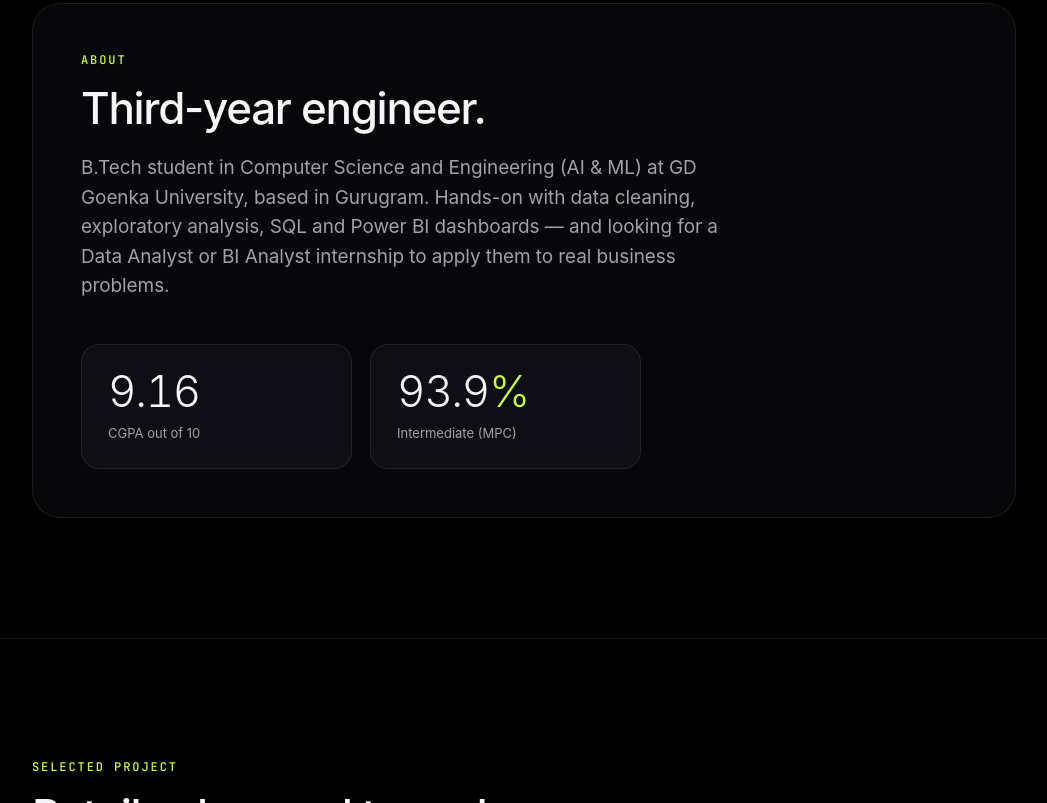
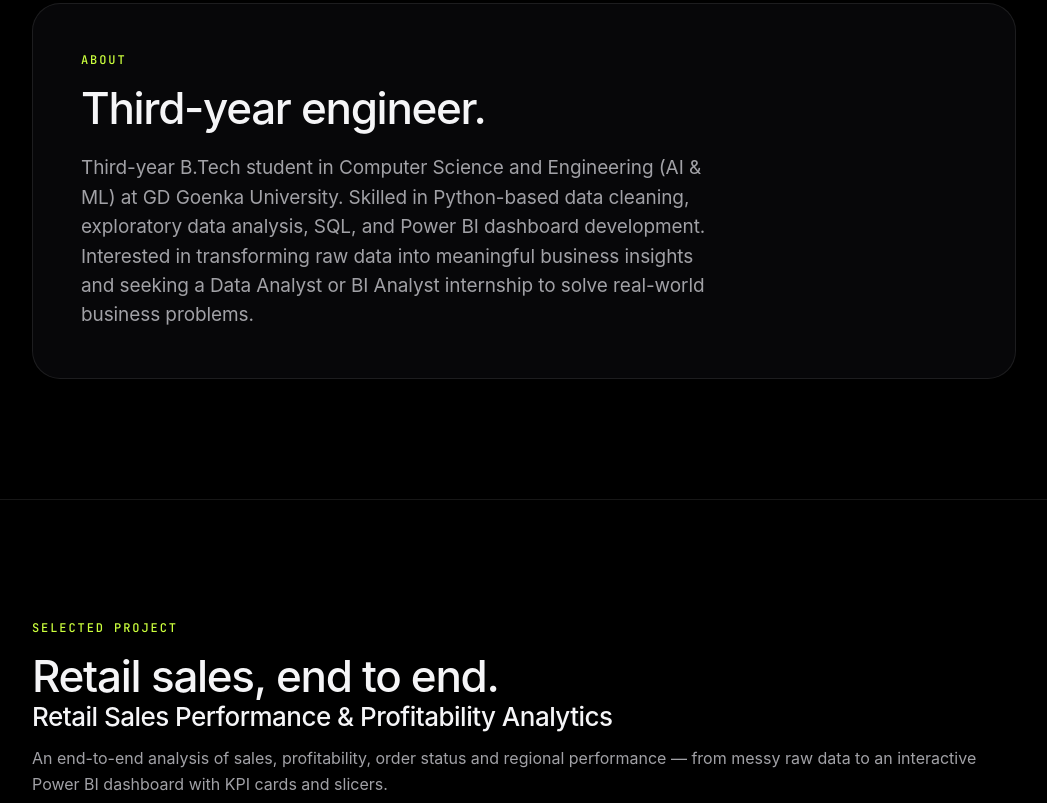
Before and after one commit to Kishore292006/kishore-portfolio, a website: page index.html in a window 1280 px wide. Shown: the part 918-1721 px from the top of the page, without its empty margins (116-1163 px from the left). Drawn offline with nearby package versions, Linux system fonts and the light colour scheme.

Commit message:
Update about section description and remove stats cards

```diff
--- a/index.html
+++ b/index.html
@@ -394,11 +394,7 @@ html.rv-on .rv.in{opacity:1;transform:none}
       <div class="about-card rv">
         <p class="label">About</p>
         <h2 data-split>Third-year engineer.</h2>
-        <p class="sub">B.Tech student in Computer Science and Engineering (AI &amp; ML) at GD Goenka University, based in Gurugram. Hands-on with data cleaning, exploratory analysis, SQL and Power BI dashboards — and looking for a Data Analyst or BI Analyst internship to apply them to real business problems.</p>
-        <div class="stats" role="list">
-          <div class="stat" role="listitem"><div class="n" data-count="9.16" data-dec="2">9.16</div><div class="t">CGPA out of 10</div></div>
-          <div class="stat" role="listitem"><div class="n" data-count="93.9" data-dec="1" data-suffix="%">93.9<i>%</i></div><div class="t">Intermediate (MPC)</div></div>
-        </div>
+        <p class="sub">Third-year B.Tech student in Computer Science and Engineering (AI &amp; ML) at GD Goenka University. Skilled in Python-based data cleaning, exploratory data analysis, SQL, and Power BI dashboard development. Interested in transforming raw data into meaningful business insights and seeking a Data Analyst or BI Analyst internship to solve real-world business problems.</p>
       </div>
     </div>
   </section>
```
